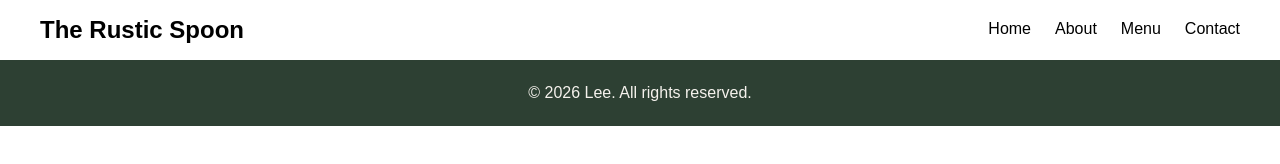
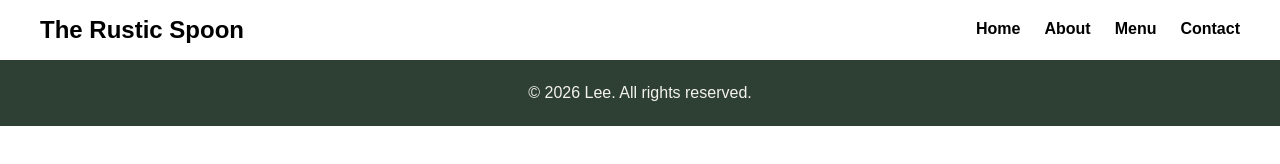
Before and after one commit to LeejanAlipio/restaurant-page, a website built with webpack: page src/index.html in a window 1280 px wide. Built offline with nearby package versions, Linux system fonts and the light colour scheme.

Commit message:
Made links bold

```diff
--- a/src/styles/header.css
+++ b/src/styles/header.css
@@ -17,6 +17,7 @@ header {
 
 .btn-link {
     font-size: var(--text-sm);
+    font-weight: 700;
     cursor: pointer;
     background: none;
     border: none;
@@ -30,7 +31,7 @@ header {
     bottom: 0;
     left: 0;
     width: 100%;
-    height: 2px; /* Border thickness */
+    height: 2px;
     background-color: var(--secondary-color);
     transform: scaleX(0);
     transform-origin: bottom left;
```
